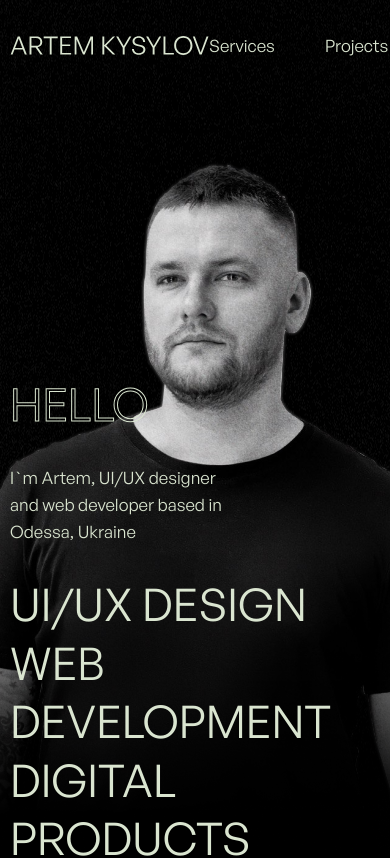
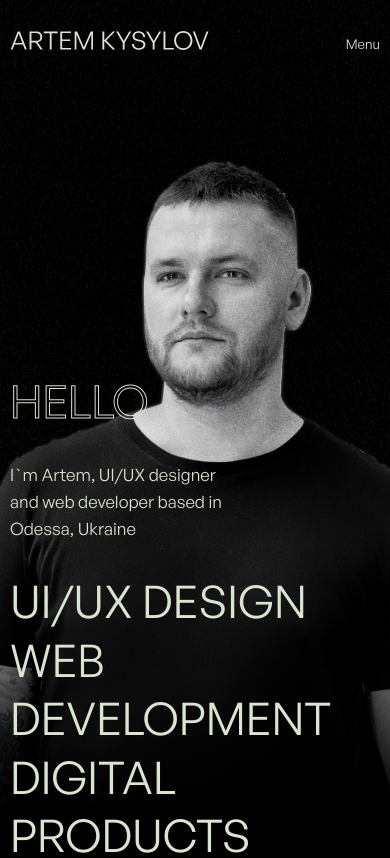
Before and after one commit to Artem-Kysylov/portfolio-website, a Next.js app: page / in a window 390 px wide. Shown: the top 858 px of the page. Built offline with nearby package versions, Linux system fonts and the light colour scheme.

Commit message:
responsive navbar for the website

```diff
--- a/src/components/nav-link/styles.module.css
+++ b/src/components/nav-link/styles.module.css
@@ -0,0 +1,6 @@
+/* Mediaqueries  */
+@media screen and (max-width: 768px) {
+    .nav__link {
+        font-size: 25px;
+    }
+}
--- a/src/components/navbar/Navbar.jsx
+++ b/src/components/navbar/Navbar.jsx
@@ -1,5 +1,6 @@
+'use client'
 // Imports
-import React from 'react'
+import React, { useState } from 'react'
 import Image from "next/image"
 import styles from './styles.module.css'
 import { navItems } from '../../app/data/data'
@@ -10,17 +11,24 @@ import NavLink from '@/components/nav-link/NavLink'
 import SocilasIcon from '@/components/socials-icon/SocilasIcon'
 
 const Navbar = () => {
+  const [menu, setMenu] = useState(false)
+
+  const handleMenu = () => setMenu(!menu)
+
+
   return (
-    <nav>
+    <header>
       <div className="container">
         <div className={styles.nav__inner}>
+          <div className={styles.nav__logo}>
             <Image
               src="/logo.svg"
               width={199}
               height={21}
               alt="Logo"
             />
-
+          </div>
+          <nav className={menu ? `${styles.nav__wrapper} ${styles.active}` : styles.nav__wrapper}>
             <ul className={styles.nav__itemsList}>
               {
                 navItems.map((item) => (
@@ -48,9 +56,15 @@ const Navbar = () => {
                 )
               }
             </ul>
+          </nav>
+
+          <button className={styles.nav__menuBtn} onClick={handleMenu}>
+            {menu ? 'Close' : 'Menu'}
+          </button>
+
         </div>
       </div>
-    </nav>
+    </header>
   )
 }
 
--- a/src/components/navbar/styles.module.css
+++ b/src/components/navbar/styles.module.css
@@ -3,8 +3,20 @@
     padding-top: 30px;
     display: flex;
     align-items: center;
+}
+
+.nav__logo {
+    flex: 1;
+}
+
+.nav__wrapper {
+    flex: 1.5;
+    display: flex;
+    align-items: center;
     justify-content: space-between;
+    gap: 30px;
 }
+
 
 .nav__itemsList {
     display: flex;
@@ -17,3 +29,42 @@
     align-items: center;
     gap: 20px;
 }
+
+.nav__menuBtn {
+    display: none;
+    color: var(--light);
+}
+
+/* Mediaqueries  */
+@media screen and (max-width: 768px) {
+    .nav__wrapper {
+        background-color: var(--light-black);
+        height: 100vh;
+        width: 100%;
+        position: fixed;
+        top: -100%;
+        right: 0;
+        z-index: 20;
+        flex-direction: column;
+        transition: top 1.3s ease;
+    }
+
+    .nav__itemsList  {
+        flex-direction: column;
+        padding-top: 40vh;
+    }
+
+    .nav__socialsList {
+        gap: 30px;
+        padding-bottom: 30px;
+    }
+
+    .nav__wrapper.active {
+        top: 0;
+    }
+
+    .nav__menuBtn {
+        display: block;
+        z-index: 20;
+    }
+}
```
Lines whose indentation alone changed are shown as unchanged.
